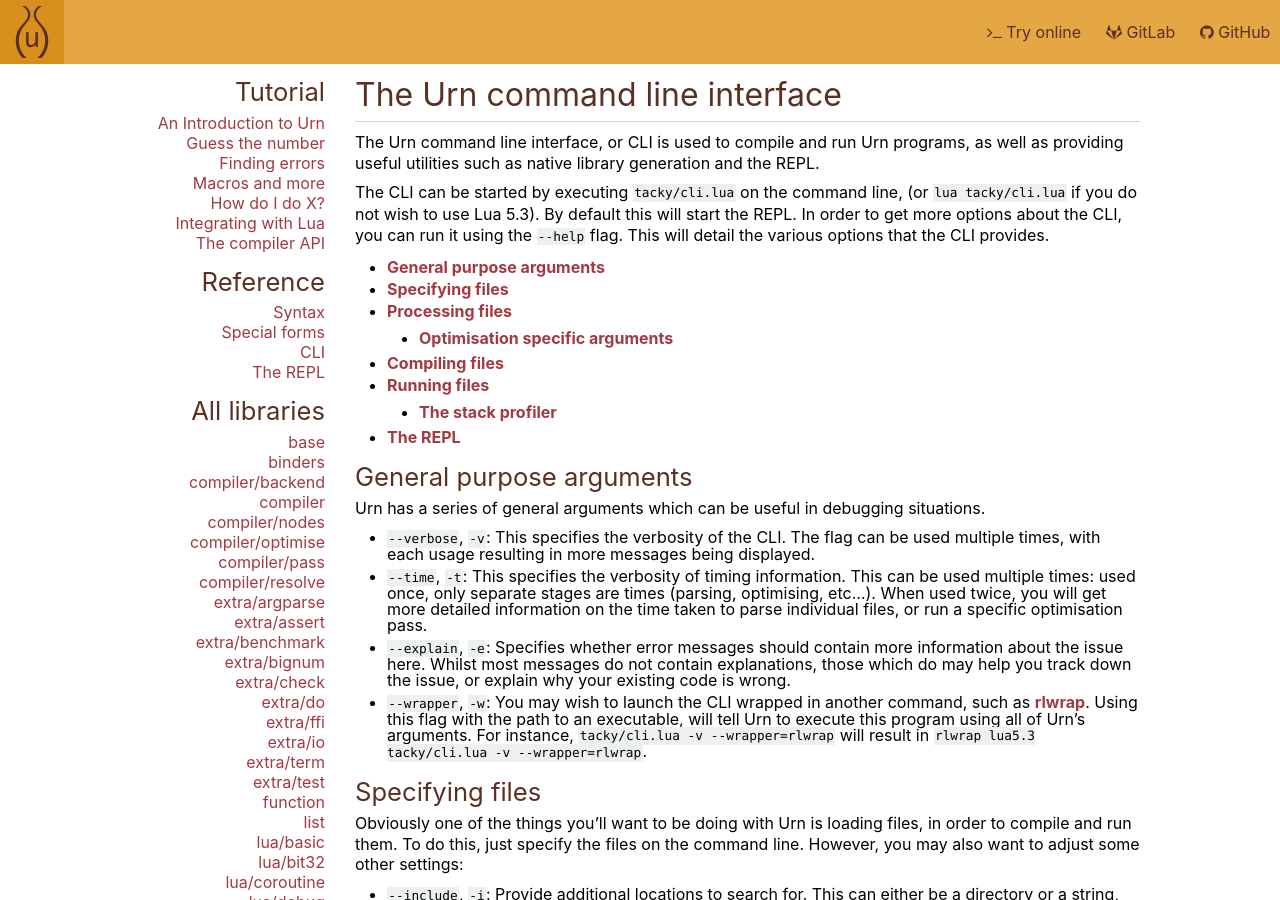
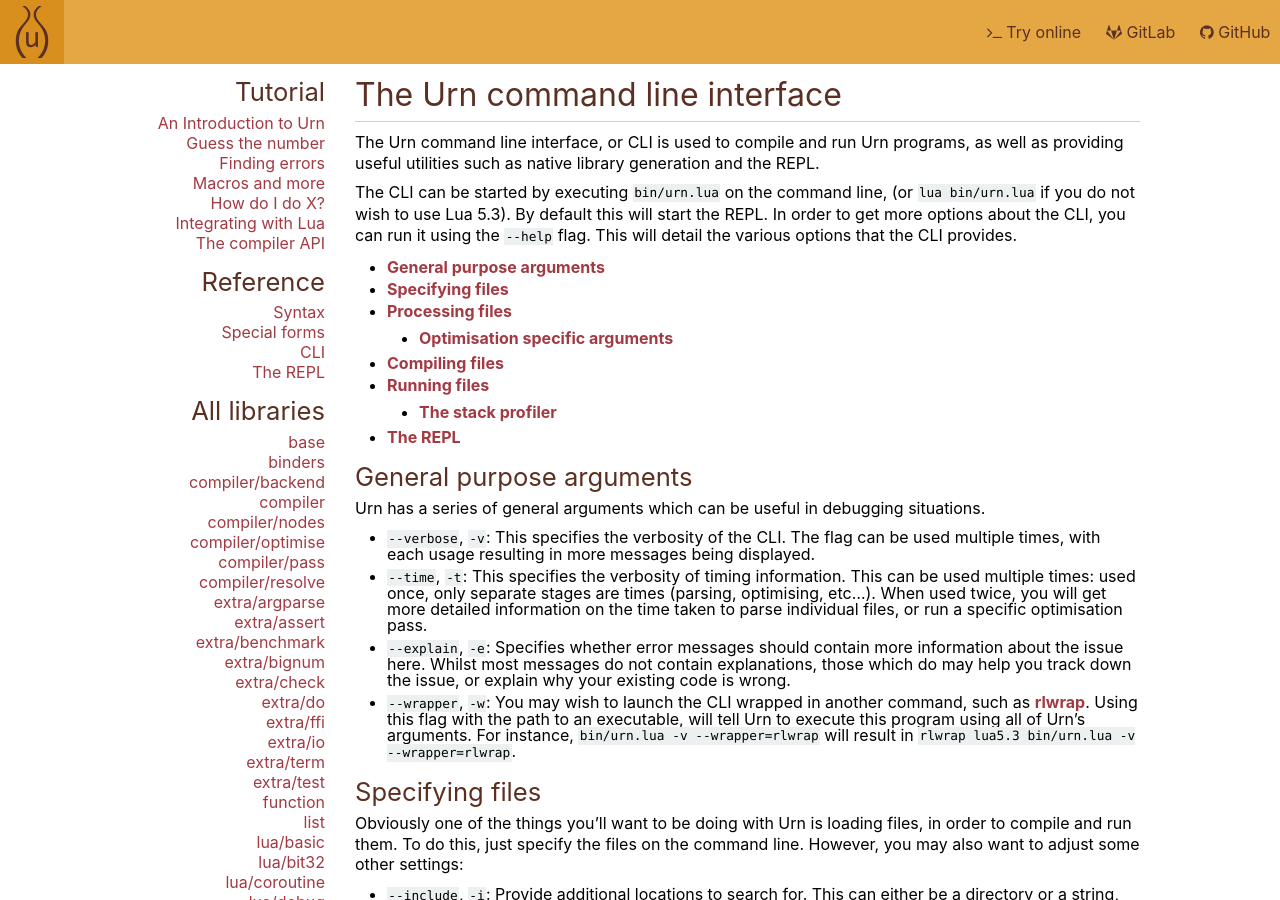
Before and after one commit to SquidDev/urn, a Jekyll site: the page built from reference/10-cli.md, in a window 1280 px wide and 900 px high. Built offline with Jekyll 4.4.1, drawn with Linux system fonts in a browser that asks for light colours; our own code applies the rules of GitHub Pages for plain Markdown files; some of the changed text lies outside the part shown.

Commit message:
Rename tacky/cli -> bin/urn

```diff
--- a/reference/10-cli.md
+++ b/reference/10-cli.md
@@ -8,7 +8,7 @@ title: CLI
 The Urn command line interface, or CLI is used to compile and run Urn programs, as well as providing useful utilities
 such as native library generation and the REPL.
 
-The CLI can be started by executing `tacky/cli.lua` on the command line, (or `lua tacky/cli.lua` if you do not wish to
+The CLI can be started by executing `bin/urn.lua` on the command line, (or `lua bin/urn.lua` if you do not wish to
 use Lua 5.3). By default this will start the REPL. In order to get more options about the CLI, you can run it using the
 `--help` flag. This will detail the various options that the CLI provides.
 
@@ -28,8 +28,8 @@ Urn has a series of general arguments which can be useful in debugging situation
    code is wrong.
  - `--wrapper`, `-w`: You may wish to launch the CLI wrapped in another command, such
    as [rlwrap](https://github.com/hanslub42/rlwrap). Using this flag with the path to an executable, will tell Urn to
-   execute this program using all of Urn's arguments. For instance, `tacky/cli.lua -v --wrapper=rlwrap` will result in
-   `rlwrap lua5.3 tacky/cli.lua -v --wrapper=rlwrap`.
+   execute this program using all of Urn's arguments. For instance, `bin/urn.lua -v --wrapper=rlwrap` will result in
+   `rlwrap lua5.3 bin/urn.lua -v --wrapper=rlwrap`.
 
 ## Specifying files
 Obviously one of the things you'll want to be doing with Urn is loading files, in order to compile and run them. To do
@@ -82,7 +82,7 @@ Urn also allows emitting files in other formats, such as a fully expanded Lisp,
 
  - `--emit-lisp`: Produce a lisp file, using the name given by the `--output` argument (so `--output=foo` will produce
    `foo.lisp`).
- - `--docs`: Specify a folder in which to place the generated documentation. Each file provided to `tacky/cli.lua` will
+ - `--docs`: Specify a folder in which to place the generated documentation. Each file provided to `bin/urn.lua` will
    produce one markdown file in the specified directory. Note that this will not create the directory: you have to do
    that yourself.
 
@@ -95,7 +95,7 @@ line-mapping.
  - `--profile`, `-p`: Run the compiled source with the specified profiler, defaulting to the stack profiler if none is
    given.
  - You can also use `--` to provide arguments for compiled program: anything after this will be passed to the compiled
-   program. For instance, `tacky/cli.lua foo.lisp --run -- 2 3` will run `foo.lisp` with `2` and `3` as arguments.
+   program. For instance, `bin/urn.lua foo.lisp --run -- 2 3` will run `foo.lisp` with `2` and `3` as arguments.
 
 There are two profiling modes you can use with the `--profile` flag:
 
@@ -111,7 +111,7 @@ Whilst the call profiler is very simple to use, the stack profiler provides seve
    - `term` will display a tree on the console, with each nested function being indented an additional level.
    - `flame` will produce an output suitable for consumption
      with [FlameGraph](https://github.com/brendangregg/FlameGraph). This can then be piped directly to the
-     `flamegraph.pl` command: `tacky/cli --profile=stack --stack-show=flame | flamegraph.pl > out.svg`.
+     `flamegraph.pl` command: `bin/urn's.lua --profile=stack --stack-show=flame | flamegraph.pl > out.svg`.
  - `--stack-kind`: By default the stack profiler will use a forward stack: showing what functions call what. If you use
    `--stack-kind=reverse`, you can compute a reverse stack: showing what functions are called by what. This allows you
    to see what calls a frequently called function, and so eliminate it.
```
Also changed, not shown: tutorial/01-introduction.md (+4 -4 lines), tutorial/02-guess-the-number.md (+1 -1 lines), tutorial/06-lua-interop.md (+1 -1 lines).
